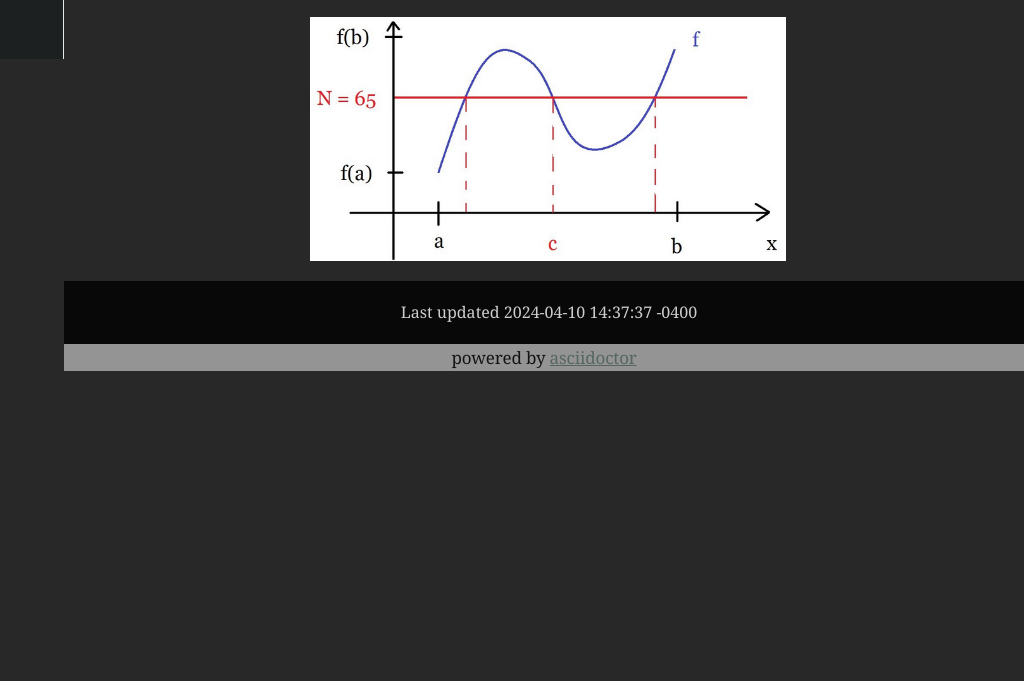
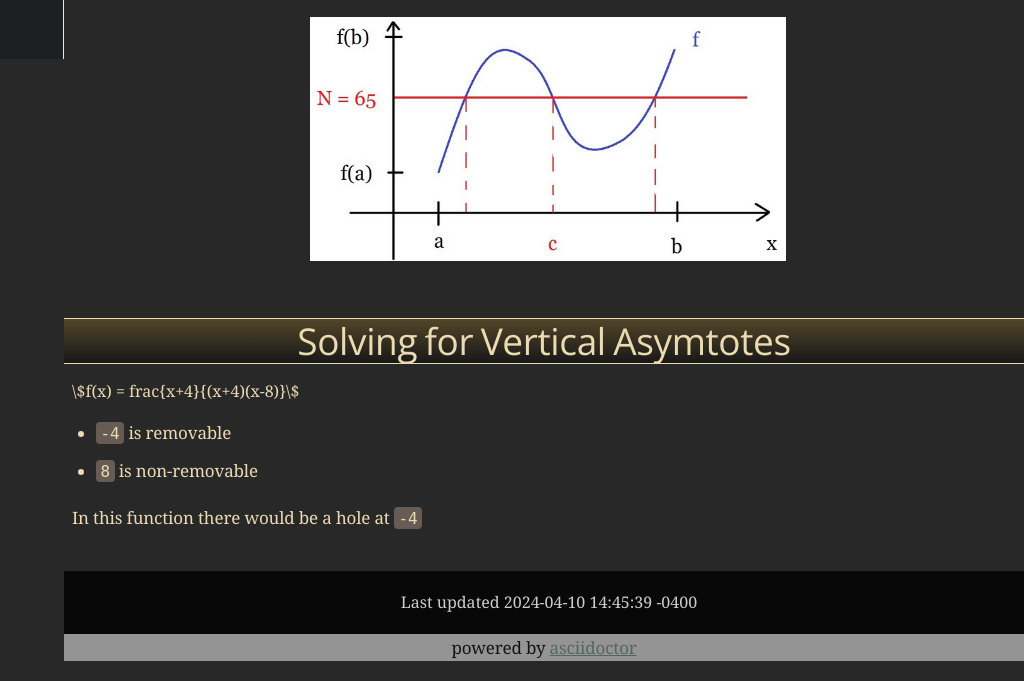
Before and after one commit to A-Larsen/math-notes, a plain HTML site: page Calculus/Limits.html in a window 1280 px wide. Shown: the part 741-1422 px from the top of the page, without its empty margins (256-1280 px from the left). Before the commit the page ends 1132 px from the top, so only its background shows below. Drawn offline with nearby package versions, Linux system fonts and the light colour scheme; some packages are replaced by stand-ins of ours; files whose address does not match are found by name; a web font is replaced by a local one.

Commit message:
removable and non-removable asymptotes

```diff
--- a/Calculus/Limits.html
+++ b/Calculus/Limits.html
@@ -771,6 +771,7 @@ details[open] > summary::before {
 <ul class="sectlevel1">
 <li><a href="#_delta_epsilon_definition_of_a_limit">Delta, Epsilon Definition of a Limit</a></li>
 <li><a href="#_intermediate_value_theorem">Intermediate Value Theorem</a></li>
+<li><a href="#_solving_for_vertical_asymtotes">Solving for Vertical Asymtotes</a></li>
 </ul>
 </div>
 </div>
@@ -806,10 +807,33 @@ number \$c\$ in \$(a,b)\$ s.t \$f(c) = N\$.</p>
 </div>
 </div>
 </div>
+<div class="sect1">
+<h2 id="_solving_for_vertical_asymtotes">Solving for Vertical Asymtotes</h2>
+<div class="sectionbody">
+<div class="stemblock">
+<div class="content">
+\$f(x) = frac{x+4}{(x+4)(x-8)}\$
+</div>
+</div>
+<div class="ulist">
+<ul>
+<li>
+<p><code>-4</code> is removable</p>
+</li>
+<li>
+<p><code>8</code> is non-removable</p>
+</li>
+</ul>
+</div>
+<div class="paragraph">
+<p>In this function there would be a hole at <code>-4</code></p>
+</div>
+</div>
+</div>
 </div>
 <div id="footer">
 <div id="footer-text">
-Last updated 2024-04-10 14:37:37 -0400
+Last updated 2024-04-10 14:45:39 -0400
 </div>
 </div>
 <script type="text/x-mathjax-config">
```
Also changed, not shown: 1 other file.
